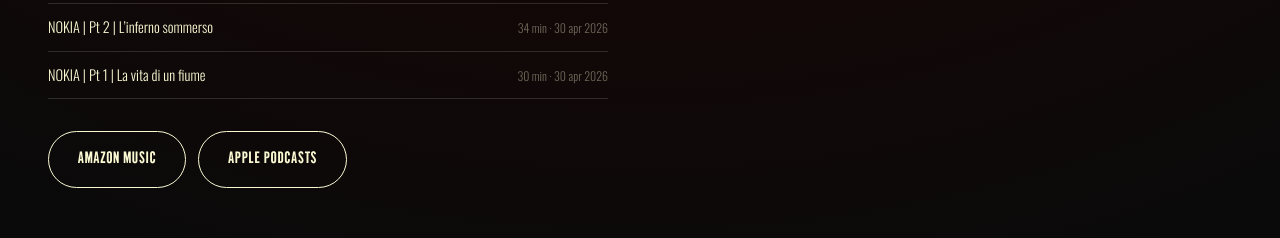
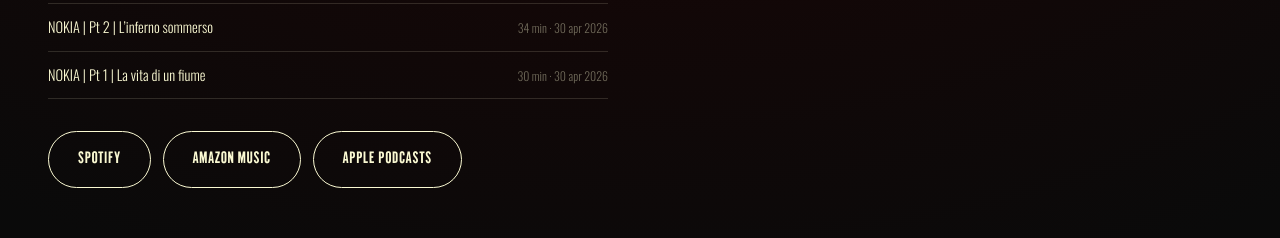
Before and after one commit to matteo492/storie-di-brand, a Next.js app: page / in a window 1280 px wide. Shown: the part 1380-1618 px from the top of the page. Built offline with nearby package versions, Linux system fonts and the light colour scheme.

Commit message:
Ripristina Spotify come primo pulsante piattaforma podcast
Co-Authored-By: Claude Sonnet 4.6 <noreply@anthropic.com>

```diff
--- a/components/PodcastSection.tsx
+++ b/components/PodcastSection.tsx
@@ -97,6 +97,14 @@ export default function PodcastSection() {
 
           <div className="sdb-podcast__platforms">
             <a
+              href="https://open.spotify.com/show/1HeVZSRqmiKzpBYp7k8utS"
+              target="_blank"
+              rel="noopener"
+              className="btn btn--ghost"
+            >
+              Spotify
+            </a>
+            <a
               href="https://music.amazon.it/podcasts/97a19029-9d86-4e82-81a1-85ee641b02b0/storie-di-brand"
               target="_blank"
               rel="noopener"
```
